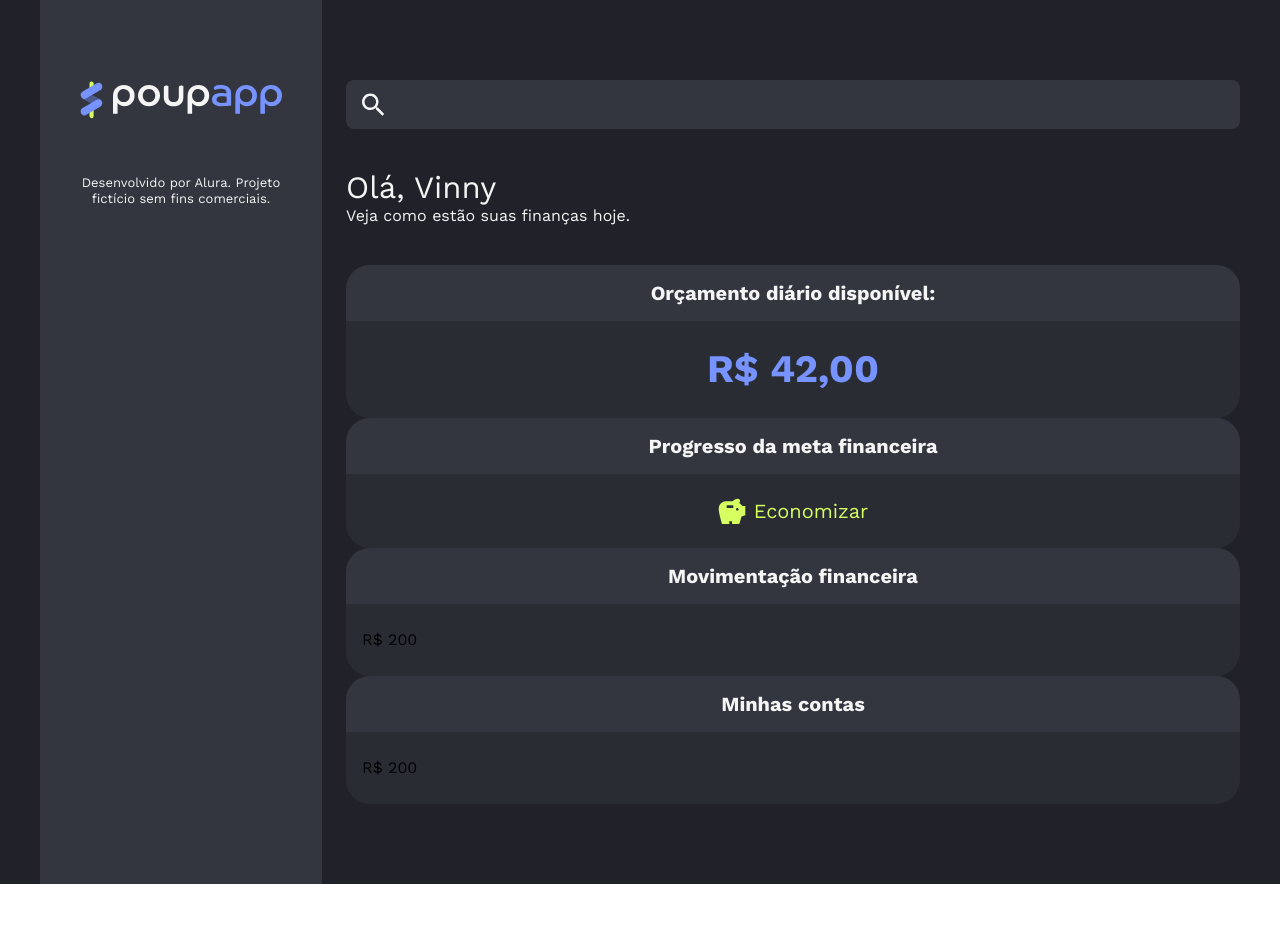
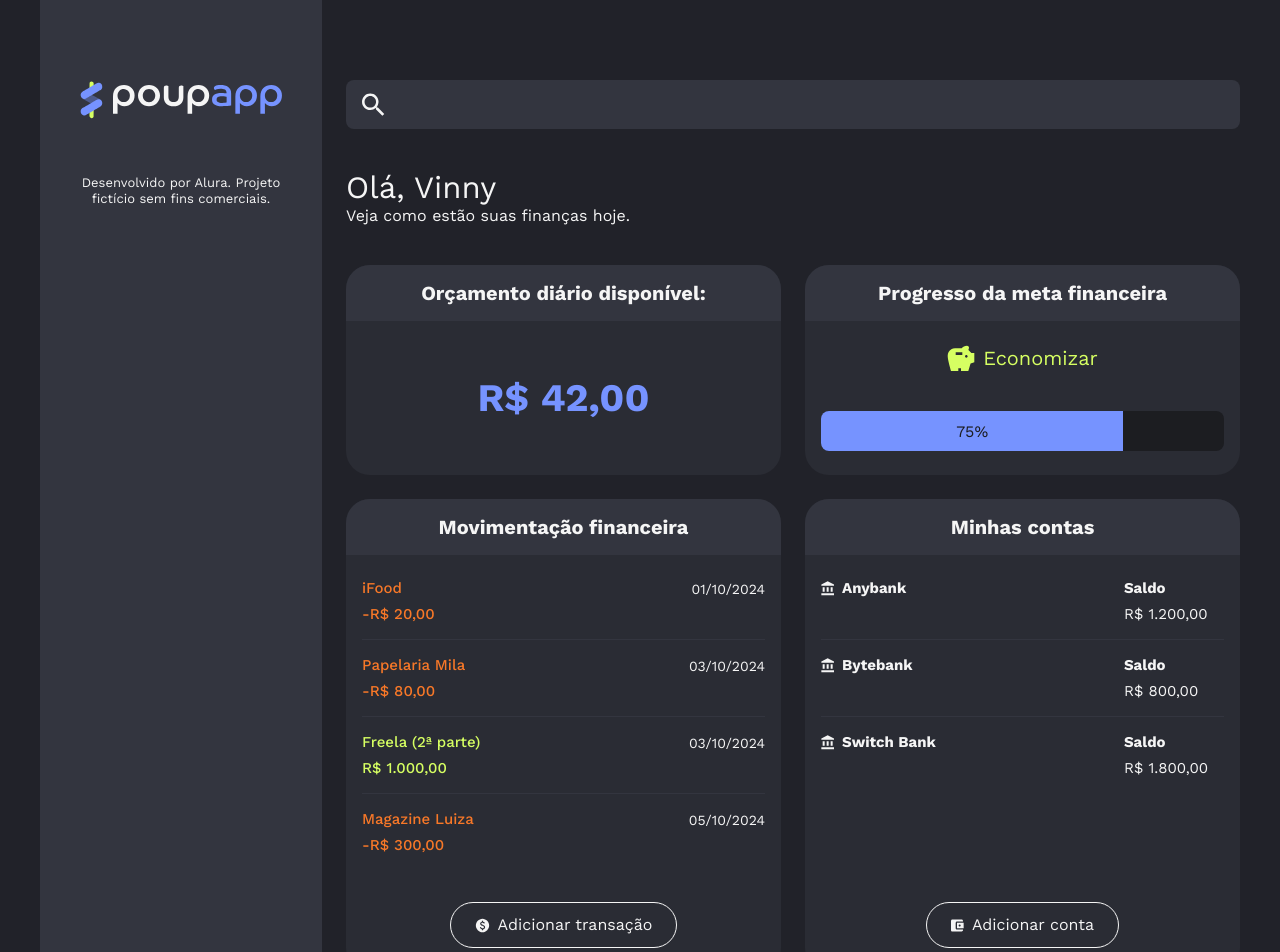
Before and after one commit to Rowrias/poupapp, a React (Vite) app: page / in a window 1280 px wide. Shown: the top 952 px of the page. Before the commit the page ends 884 px from the top, so only its background shows below. Built offline with nearby package versions, Linux system fonts and the light colour scheme.

Commit message:
02.Utilizando o Tailwind
- Implementando barra de progresso
- Montando o grid para os Cards
- Desafio

```diff
--- a/src/App.jsx
+++ b/src/App.jsx
@@ -1,18 +1,22 @@
+import { Accounts } from "./components/Accounts"
 import { Aside } from "./components/Aside"
-import Card, { CardBody } from "./components/Card"
+import Card from "./components/Card"
 import { Container } from "./components/Container"
 import { DailyBudget } from "./components/DailyBudget"
 import { Main } from "./components/Main"
+import { SavingsStatus } from "./components/SavingsStatus"
 import { SearchInput } from "./components/SearchInput"
+import { Transactions } from "./components/Transactions"
 import { Typography } from "./components/Typography"
-import { SavingsStatus } from "./SavingsStatus"
 
 function App() {
 
   return (
     <div className="bg-neutral-background min-h-screen">
       <Container>
+
         <Aside />
+
         <Main>
           <SearchInput name="q" />
           <div>
@@ -23,38 +27,38 @@ function App() {
               Veja como estão suas finanças hoje.
             </Typography>
           </div>
-          <section>
+          <section className="grid grid-cols-2 items-stretch gap-6">
             <Card>
               <Card.Header>
                 Orçamento diário disponível:
               </Card.Header>
-              <CardBody>
+              <Card.Body>
                 <DailyBudget value={42} />
-              </CardBody>
+              </Card.Body>
             </Card>
             <Card>
               <Card.Header>
                 Progresso da meta financeira
               </Card.Header>
-              <CardBody>
+              <Card.Body>
                 <SavingsStatus />
-              </CardBody>
+              </Card.Body>
             </Card>
             <Card>
               <Card.Header>
                 Movimentação financeira
               </Card.Header>
-              <CardBody>
-                R$ 200
-              </CardBody>
+              <Card.Body>
+                <Transactions />
+              </Card.Body>
             </Card>
             <Card>
               <Card.Header>
                 Minhas contas
               </Card.Header>
-              <CardBody>
-                R$ 200
-              </CardBody>
+              <Card.Body>
+                <Accounts />
+              </Card.Body>
             </Card>
           </section>
         </Main>
--- /dev/null
+++ b/src/components/Account/index.jsx
@@ -0,0 +1,23 @@
+import { IconBank } from '../icons'
+
+const formatter = new Intl.NumberFormat('pt-BR', {
+    style: 'currency',
+    currency: 'BRL',
+})
+
+export const Account = ({ account }) => {
+    return (
+        <div className="flex justify-between text-neutral-text">
+            <div>
+                <p className="flex gap-2 items-center m-0 text-[15px] leading-[120%]">
+                    <IconBank />
+                    <strong>{account.bank}</strong>
+                </p>
+            </div>
+            <div className="flex flex-col gap-2 w-[100px]">
+                <p className="m-0 text-[15px] leading-[120%]"><strong>Saldo</strong></p>
+                <p className="m-0 text-[15px] leading-[120%]">{formatter.format(account.balance)}</p>
+            </div>
+        </div>
+    )
+}
--- /dev/null
+++ b/src/components/Accounts/index.jsx
@@ -0,0 +1,31 @@
+import { Button } from "../Button"
+import { Account } from "../Account"
+import { IconWallet } from '../icons'
+import { List } from "../List"
+import { ListItem } from "../ListItem"
+
+export const Accounts = () => {
+    const accounts = [
+        { bank: "Anybank", balance: 1200 },
+        { bank: "Bytebank", balance: 800 },
+        { bank: "Switch Bank", balance: 1800 }
+    ]
+
+    return (
+        <div className="flex flex-col h-full">
+            <List>
+                {accounts.map(ac => (
+                    <ListItem key={ac.bank}>
+                        <Account account={ac} />
+                    </ListItem>
+                ))}
+            </List>
+            <div className="flex-grow" />
+            <div className="flex justify-center">
+                <Button>
+                    <IconWallet /> Adicionar conta
+                </Button>
+            </div>
+        </div>
+    )
+}
--- /dev/null
+++ b/src/components/Button/index.jsx
@@ -0,0 +1,24 @@
+export const Button = ({ children, ...props }) => {
+    return(
+        <button
+            {...props}
+            className="
+                bg-transparent border
+                border-neutral-text
+                text-neutral-text
+                px-6
+                py-3
+                flex
+                items-center
+                justify-center
+                cursor-pointer
+                gap-2
+                rounded-[24px]
+                text-base leading-[120%]
+                hover:opacity-80
+            "
+        >
+            {children}
+        </button>
+    )
+}
--- a/src/components/Card/index.jsx
+++ b/src/components/Card/index.jsx
@@ -1,6 +1,6 @@
 const Card = ({ children }) => {
     return (
-        <div className="bg-neutral-surface rounded-3xl">
+        <div className="bg-neutral-surface rounded-3xl flex flex-col">
             {children}
         </div>
     )
@@ -16,7 +16,7 @@ export const CardHeader = ({ children }) => {
 
 export const CardBody = ({ children }) => {
     return (
-        <div className="py-6 px-4">
+        <div className="py-6 px-4 flex-grow flex flex-col justify-center">
             {children}
         </div>
     )
--- /dev/null
+++ b/src/components/List/index.jsx
@@ -0,0 +1,7 @@
+export const List = ({ children, className, ...props }) => {
+    return (
+        <ul className={`p-0 m-0 list-none mb-12 ${className || ''}`} {...props}>
+            {children}
+        </ul>
+    )
+}
--- /dev/null
+++ b/src/components/ListItem/index.jsx
@@ -0,0 +1,10 @@
+export const ListItem = ({ children, className, ...props }) => {
+    return (
+        <li
+            className={`border-b border-neutral-header pb-4 mb-4 last:border-none last:pb-0 last:mb-0 ${className || ''}`}
+            {...props}
+        >
+            {children}
+        </li>
+    )
+}
--- /dev/null
+++ b/src/components/ProgressBar/index.jsx
@@ -0,0 +1,26 @@
+export const ProgressBar = ({ percent }) => {
+    return (
+        <div className="bg-neutral-darker rounded-lg overflow-hidden w-full h-10">
+            <div
+                className="
+                    bg-primary-highlight
+                    h-full
+                    flex
+                    justify-center
+                    items-center
+                    text-neutral-darker
+                    text-base
+                    leading-[120%]
+                    transition-all
+                    duration-300
+                    ease-in-out
+                "
+                style={{ width: `${percent}%` }}
+            >
+
+                {percent}%
+            </div>
+
+        </div>
+    )
+}
--- a/src/SavingsStatus/index.jsx
+++ b/src/components/SavingsStatus/index.jsx
@@ -1,11 +1,13 @@
-import { IconSavings } from "../components/icons"
+import { IconSavings } from "../icons"
+import { ProgressBar } from "../ProgressBar"
 
 export const SavingsStatus = () => {
     return (
-        <div>
+        <div className="flex flex-col gap-10">
             <p className="text-secondary-income flex items-center gap-2 justify-center text-xl leading-[125%]">
                 <IconSavings /> Economizar
             </p>
+            <ProgressBar percent={75} />
         </div>
     )
 }
--- /dev/null
+++ b/src/components/TransactionItem/index.jsx
@@ -0,0 +1,17 @@
+const formater = new Intl.NumberFormat("pt-BR", { style: "currency", currency: "BRL" })
+
+export const TransactionItem = ({ item }) => {
+    const detailAddicionalClassName = item.value >= 0 ? "text-secondary-income" : "text-secondary-expense"
+
+    return (
+        <div className="flex justify-between">
+            <div className={`flex flex-col gap-2 text-[15px] leading-[120%] font-medium ${detailAddicionalClassName}`}>
+                <p className="m-0">{item.description}</p>
+                <p className="m-0">{formater.format(item.value)}</p>
+            </div>
+            <div className="text-neutral-text text-sm leading-5">
+                {new Date(item.date).toLocaleDateString('pt-BR')}
+            </div>
+        </div>
+    )
+}
--- /dev/null
+++ b/src/components/Transactions/index.jsx
@@ -0,0 +1,32 @@
+import { Button } from "../Button"
+import { IconCurrency } from "../icons"
+import { TransactionItem } from "../TransactionItem"
+import { List } from "../List"
+import { ListItem } from "../ListItem"
+
+export const Transactions = () => {
+    const items = [
+        { description: "iFood", value: -20, date: "2024-10-01T00:00:00-03:00" },
+        { description: "Papelaria Mila", value: -80, date: "2024-10-03T00:00:00-03:00" },
+        { description: "Freela (2ª parte)", value: 1000, date: "2024-10-03T00:00:00-03:00" },
+        { description: "Magazine Luiza", value: -300, date: "2024-10-05T00:00:00-03:00" }
+    ]
+
+    return (
+        <>
+            <List>
+                {items.map((transactionItem, index) => (
+                    <ListItem key={index}>
+                        <TransactionItem item={transactionItem} />
+                    </ListItem>
+                ))}
+            </List>
+
+            <div className="flex justify-center">
+                <Button>
+                    <IconCurrency /> Adicionar transação
+                </Button>
+            </div>
+        </>
+    )
+}
```
